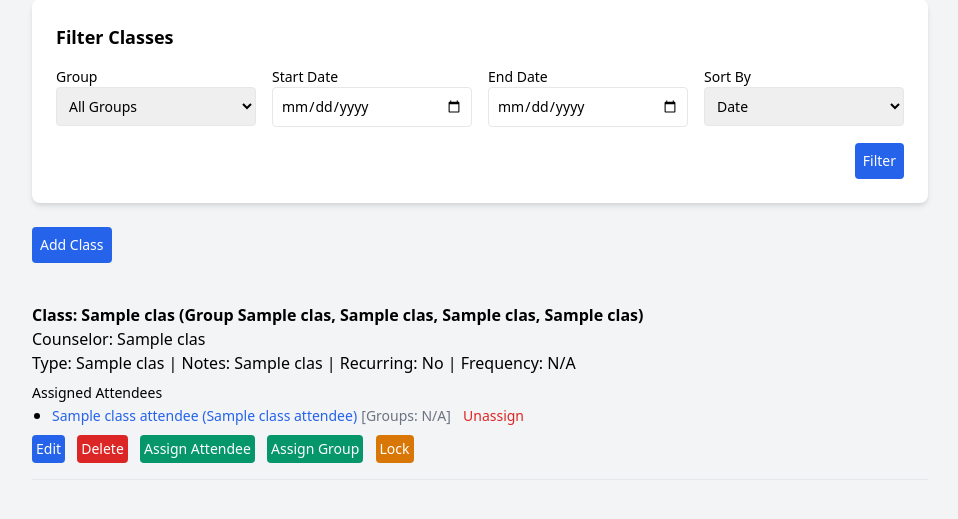
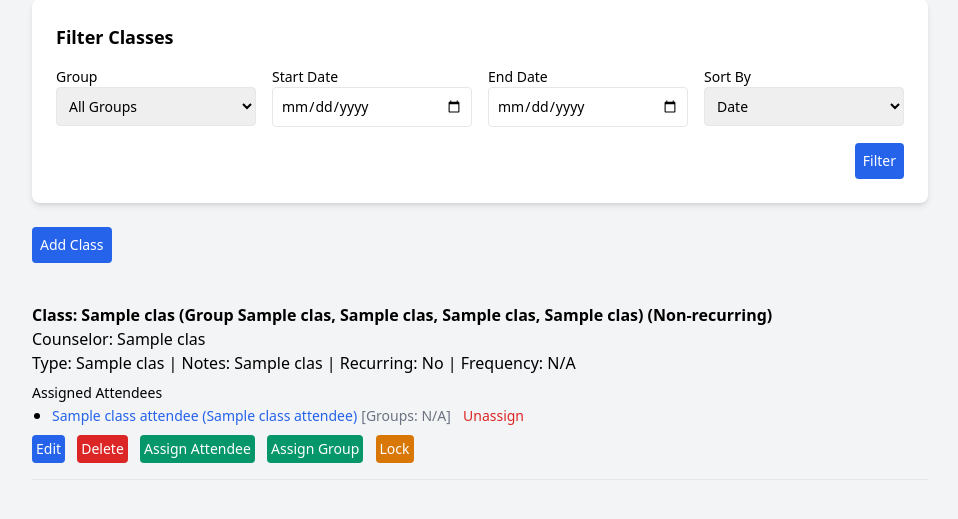
Before and after one commit to lebright85/rwc, a Flask app: template templates/manage_classes.html in a window 1280 px wide. Shown: the part 133-652 px from the top of the page, without its empty margins (160-1118 px from the left). Run offline with Flask 3, Linux system fonts and the light colour scheme; the template is opened without the code that fills it: most values are stand-ins (such as "Sample title", 1, 10 or a date in 2020); some libraries are stand-ins or nearby versions.

Commit message:
Update manage_classes.html

```diff
--- a/templates/manage_classes.html
+++ b/templates/manage_classes.html
@@ -103,14 +103,18 @@
     </div>
 
     <!-- Classes List -->
+    {% if not classes %}
+    <p class="text-sm text-gray-500">No classes found. {% if group_filter != 'all' or start_date or end_date %}Try adjusting your filters.{% endif %}</p>
+    {% endif %}
     {% for class in classes %}
     <div class="border-b py-4 last:border-b-0">
         <h3 class="text-md font-bold">
             Class: {{ class[2] }} (Group {{ class[1] }}, {{ class[3] }}, {{ class[4] }}, {{ class[8] }})
             {% if class[12] %} (Locked) {% endif %}
+            {% if class[9] == 1 %} (Recurring: {{ class[10] or 'weekly' }}) {% else %} (Non-recurring) {% endif %}
         </h3>
         <p>Counselor: {{ class[11] }}</p>
-        <p>Type: {{ class[6] }} | Notes: {{ class[7] }} | Recurring: {{ 'Yes' if class[9] else 'No' }} | Frequency: {{ class[10] or 'N/A' }}</p>
+        <p>Type: {{ class[6] }} | Notes: {{ class[7] }} | Recurring: {{ 'Yes' if class[9] == 1 else 'No' }} | Frequency: {{ class[10] or 'N/A' }}</p>
         <h4 class="text-sm font-medium mt-2">Assigned Attendees</h4>
         <ul class="list-disc ml-5">
             {% for attendee in class_attendees[class[0]] %}
@@ -185,7 +189,7 @@
                         <input type="text" name="location" value="{{ class[8] }}" class="w-full border rounded p-1 text-sm">
                     </div>
                     <div class="mb-2 flex items-center">
-                        <input type="checkbox" name="recurring" id="recurring_{{ class[0] }}" {% if class[9] %}checked{% endif %} class="mr-1">
+                        <input type="checkbox" name="recurring" id="recurring_{{ class[0] }}" {% if class[9] == 1 %}checked{% endif %} class="mr-1">
                         <label for="recurring_{{ class[0] }}" class="text-sm">Recurring</label>
                     </div>
                     <div class="mb-2">
@@ -228,11 +232,14 @@
                         <label class="block text-sm font-medium">Delete Option</label>
                         <select name="action" class="w-full border rounded p-1 text-sm" required>
                             <option value="delete">Delete this class only</option>
-                            {% if class[9] %}
+                            {% if class[9] == 1 %}
                             <option value="delete_all_future">Delete this and future classes</option>
                             {% endif %}
                         </select>
                     </div>
+                    {% if class[9] != 1 %}
+                    <p class="text-sm text-gray-500">Note: This class is not marked as recurring. Only single deletion is available.</p>
+                    {% endif %}
                     <div class="flex justify-end">
                         <button type="button" onclick="closeModal('deleteClassModal{{ class[0] }}')" class="mr-2 bg-gray-300 p-1 rounded text-sm">Cancel</button>
                         <button type="submit" form="deleteClassForm{{ class[0] }}" class="bg-red-600 text-white p-1 rounded text-sm">Delete</button>
@@ -287,8 +294,6 @@
             </div>
         </div>
     </div>
-    {% else %}
-    <p class="text-sm text-gray-500">No classes found.</p>
     {% endfor %}
 
     <!-- Pagination Controls -->
```
